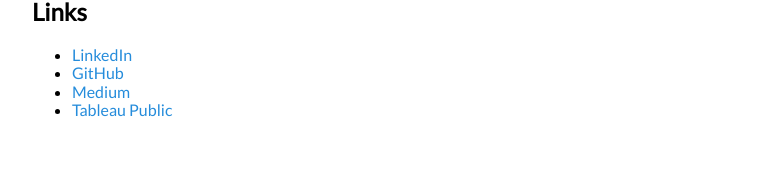
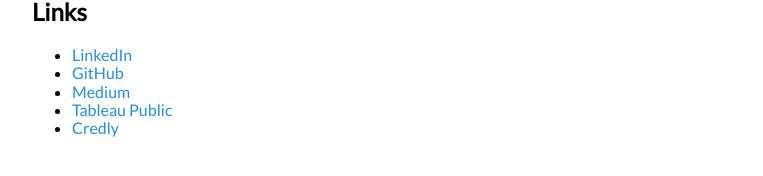
Before and after one commit to imfery/imfery.github.io, a Jekyll site: the page built from index.md, in a window 1280 px wide. Shown: the part 588-764 px from the top of the page, without its empty margins (258-1021 px from the left). Built offline with Jekyll 4.4.1, drawn with Linux system fonts in a browser that asks for light colours; nearby versions of some CDN libraries.

Commit message:
latest update

```diff
--- a/index.md
+++ b/index.md
@@ -19,6 +19,7 @@ He is passionate and has acquired knowledge about data & business and with his h
 - [GitHub][github]
 - [Medium][medium]
 - [Tableau Public][tableau]
+- [Credly][credly]
 
 
 [digital]: http://digital.feb.unpad.ac.id/
@@ -28,3 +29,4 @@ He is passionate and has acquired knowledge about data & business and with his h
 [github]: https://github.com/imfery
 [medium]: https://imfery.medium.com/
 [tableau]: https://public.tableau.com/profile/imfery
+[credly]: https://www.credly.com/users/fery/badges
```
Also changed, not shown: resume.md (+1 -1 lines).
